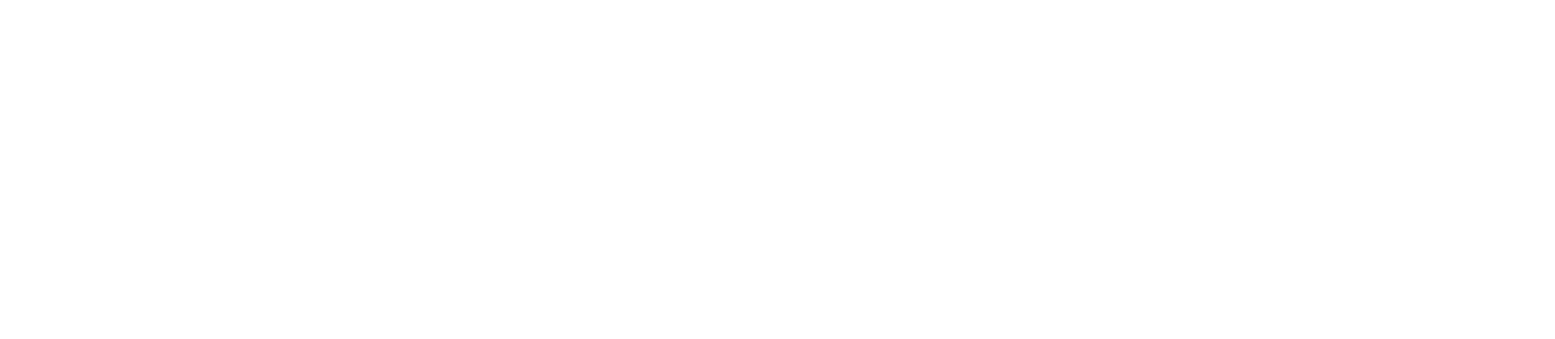
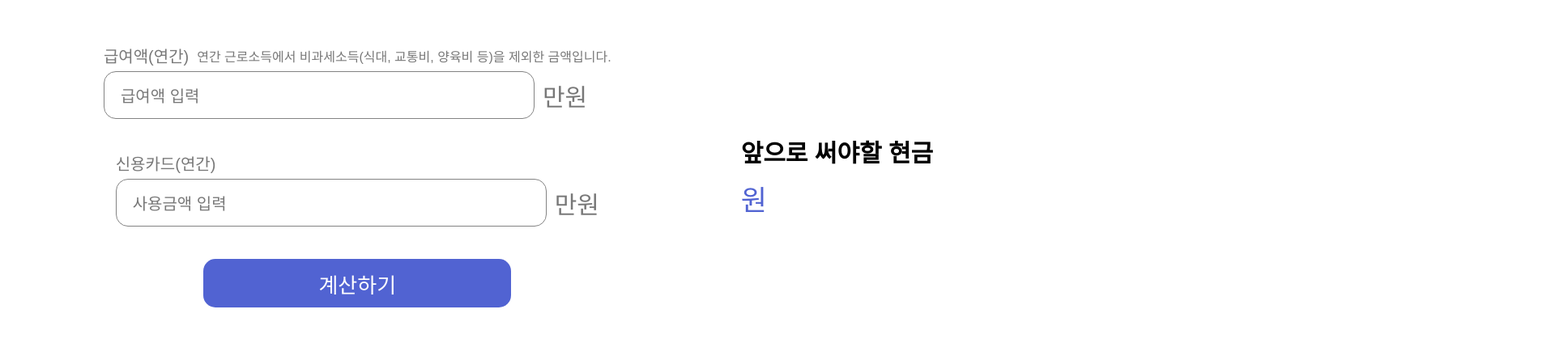
Before and after one commit to dsm-ssul/SSUL-FE, a React (Create React App) app: page /NewCalculator in a window 1280 px wide. Before the commit this address had no page. Shown: the part 269-688 px from the top of the page at 81% size, 1920 px wide, since content can reach past the window. Built offline with nearby package versions, Linux system fonts and the light colour scheme; a web font is replaced by a local one.

Commit message:
New 계산기 기능 완료

```diff
--- /dev/null
+++ b/src/pages/NewCalculatorPage.jsx
@@ -0,0 +1,103 @@
+import styled from "styled-components";
+import Header from "../components/Header";
+import { CalculatorInput } from "../components/CalculatorInput";
+import { useState } from "react";
+
+export const NewCalculatorPage = () => {
+  const [wages, setWages] = useState("");
+  const [creditCard, setCreditCard] = useState("");
+  const [cashTax, setCashTax] = useState("");
+
+  const handleWagesChange = (e) => {
+    setWages(e.target.value);
+  };
+
+  const handleCreditCardChange = (e) => {
+    setCreditCard(e.target.value);
+  };
+
+  const calculateTax = () => {
+    const wagesNum = parseFloat(wages) || 0;
+    const creditCardNum = parseFloat(creditCard) || 0;
+
+    const deductionLimit = 300_0000; // 소득공제 한도 300만원
+    const baseExcess = wagesNum * 0.25; // 급여의 25%
+    const creditDeducted = creditCardNum - baseExcess; // 신용카드 사용금액에서 초과한 금액
+
+    let safeCashTax = Math.floor(
+      0.3 * (deductionLimit - creditDeducted * 0.15)
+    ); // 공식을 사용하여 앞으로 사용해야 할 현금
+
+    safeCashTax = Math.round(safeCashTax / 100) * 100;
+
+    setCashTax(safeCashTax);
+  };
+
+  return (
+    <>
+      <Header />
+      <Container>
+        <Calculator>
+          <CalculatorInput
+            title="급여액(연간)"
+            content="연간 근로소득에서 비과세소득(식대, 교통비, 양육비 등)을 제외한 금액입니다."
+            placeholder="급여액 입력"
+            value={wages}
+            onChange={handleWagesChange}
+          />
+          <CalculatorInput
+            title="신용카드(연간)"
+            placeholder="사용금액 입력"
+            value={creditCard}
+            onChange={handleCreditCardChange}
+          />
+          <Button onClick={calculateTax}>계산하기</Button>
+        </Calculator>
+        <TextContainer>
+          <Title>앞으로 써야할 현금</Title>
+          <Percent>{cashTax}원</Percent>
+        </TextContainer>
+      </Container>
+    </>
+  );
+};
+
+const Container = styled.div`
+  height: 840px;
+  display: flex;
+  gap: 160px;
+  justify-content: center;
+  align-items: center;
+`;
+
+const Button = styled.button`
+  width: 380px;
+  height: 60px;
+  background-color: #5163d2;
+  color: white;
+  border: none;
+  font-size: 26px;
+  border-radius: 15px;
+`;
+
+const Calculator = styled.div`
+  display: flex;
+  flex-direction: column;
+  align-items: center;
+  gap: 40px;
+`;
+
+const TextContainer = styled.div`
+  display: flex;
+  flex-direction: column;
+  gap: 10px;
+`;
+
+const Title = styled.b`
+  font-size: 30px;
+`;
+
+const Percent = styled.p`
+  font-size: 35px;
+  color: #5163d2;
+`;
--- a/src/router.jsx
+++ b/src/router.jsx
@@ -8,6 +8,7 @@
 import { LoadingPage } from "./pages/LoadingPage";
 import { MainPage } from "./pages/MainPage";
 import { VotePage } from "./pages/VotePage";
+import { NewCalculatorPage } from "./pages/NewCalculatorPage";
 
 function MainRouter() {
   return (
@@ -19,9 +20,10 @@
         <Route path="/Share" element={<SharePage />} />
         <Route path="/ShareEX" element={<ShareEXPage />} />
         <Route path="/ShareEX2" element={<ShareEX2Page />} />
-        <Route path="/main" element={<MainPage/>} />
-        <Route path="/voting" element={<VotePage/>} />
-        <Route path="/Loading" element={<LoadingPage/>} />
+        <Route path="/main" element={<MainPage />} />
+        <Route path="/voting" element={<VotePage />} />
+        <Route path="/Loading" element={<LoadingPage />} />
+        <Route path="/NewCalculator" element={<NewCalculatorPage />} />
       </Routes>
     </BrowserRouter>
   );
```
